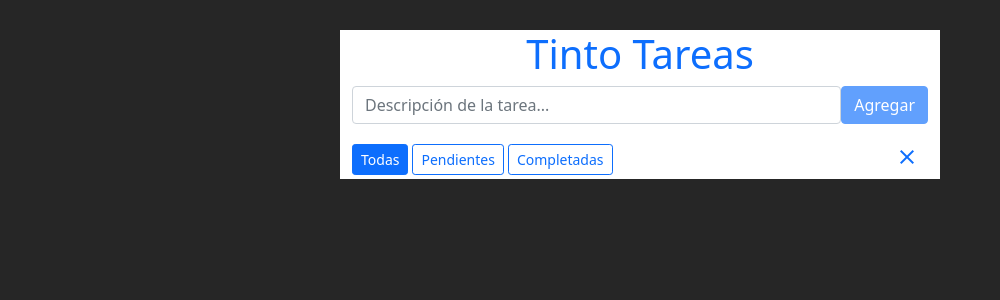
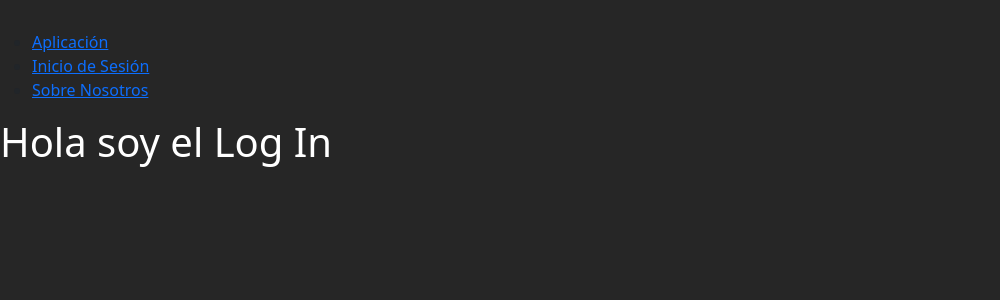
Before and after one commit to jefraroce/tinto-tareas-react, a React (Create React App) app: page /log-in in a window 1280 px wide. Shown: the top 300 px of the page, without its empty margins (0-1000 px from the left). Built offline with nearby package versions, Linux system fonts and the light colour scheme.

Commit message:
Implementación inicial de rutas.

```diff
--- a/package.json
+++ b/package.json
@@ -9,6 +9,7 @@
     "bootstrap": "^5.1.1",
     "react": "^17.0.2",
     "react-dom": "^17.0.2",
+    "react-router-dom": "^5.3.0",
     "react-scripts": "4.0.3",
     "web-vitals": "^1.1.2"
   },
--- a/src/App.js
+++ b/src/App.js
@@ -80,12 +80,11 @@ function App() {
   }
 
   const setStatus = (taskIndex) => {
-    const updatedTasks = [...tasks]
-    updatedTasks[taskIndex].status = 'completed'
+    const updatedTasks = [...tasks];
+    updatedTasks[taskIndex].status = updatedTasks[taskIndex].status === 'completed' ? 'pending' : 'completed';
     //Actualizamos el task con el valor del clon
-    localStorage.setItem('tasksTintoCode', JSON.stringify(updatedTasks))
-    setTasks(updatedTasks)
-
+    localStorage.setItem('tasksTintoCode', JSON.stringify(updatedTasks));
+    setTasks(updatedTasks);
   }
 
   return (
--- /dev/null
+++ b/src/TintoRouter.js
@@ -0,0 +1,50 @@
+import Login from "./pages/Login";
+import About from "./pages/About";
+import App from "./App";
+import {
+  BrowserRouter as Router,
+  Switch,
+  Route,
+  Link
+} from "react-router-dom";
+
+function TintoRouter () {
+  return (
+    <Router>
+      <ul>
+        <li>
+          <Link to="/">Aplicación</Link>
+        </li>
+        <li>
+          <Link to="/log-in">Inicio de Sesión</Link>
+        </li>
+        <li>
+          <Link to="/about">Sobre Nosotros</Link>
+        </li>
+      </ul>
+
+      <Switch>
+        <Route exact path="/">
+          <App />
+        </Route>
+        <Route exact path="/about">
+          <About />
+        </Route>
+        <Route exact path="/log-in">
+          <Login />
+        </Route>
+      </Switch>
+    </Router>
+  );
+}
+// function TintoRouter () {
+//   if (window.location.pathname === '/log-in') {
+//     return <Login />
+//   } else if (window.location.pathname === '/about') {
+//     return <About />
+//   } else {
+//     return <App />
+//   }
+// }
+
+export default TintoRouter;
--- a/src/components/List.jsx
+++ b/src/components/List.jsx
@@ -1,5 +1,3 @@
-
-
 function List(props) {
   return (
     <div className="row">
@@ -10,7 +8,7 @@ function List(props) {
               return (
                 <tr key={index} >
                   <td>
-                    <input type="checkbox" className="form-check-input" checked={ task.status === 'completed' ? 'checked' : '' }  onClick={ ()=>{ props.setStatus(index) } } />
+                    <input type="checkbox" className="form-check-input" checked={ task.status === 'completed' } onChange={ () => { props.setStatus(index) } } />
                   </td>
                   <td>
                     <h4 className="text-primary mb-0">{task.description}</h4>
--- a/src/index.js
+++ b/src/index.js
@@ -1,11 +1,12 @@
 import React from 'react';
 import ReactDOM from 'react-dom';
-import App from './App';
+// import App from './App';
+import TintoRouter from './TintoRouter';
 import reportWebVitals from './reportWebVitals';
 
 ReactDOM.render(
   <React.StrictMode>
-    <App />
+    <TintoRouter />
   </React.StrictMode>,
   document.getElementById('root')
 );
--- /dev/null
+++ b/src/pages/About.jsx
@@ -0,0 +1,5 @@
+function About () {
+  return <h1 className="text-white">Hola soy About</h1>;
+}
+
+export default About;
--- /dev/null
+++ b/src/pages/Login.jsx
@@ -0,0 +1,5 @@
+function Login () {
+  return <h1 className="text-white">Hola soy el Log In</h1>
+}
+
+export default Login;
```
Also changed, not shown: 1 other file (tests, documents, lock files or other folders).
